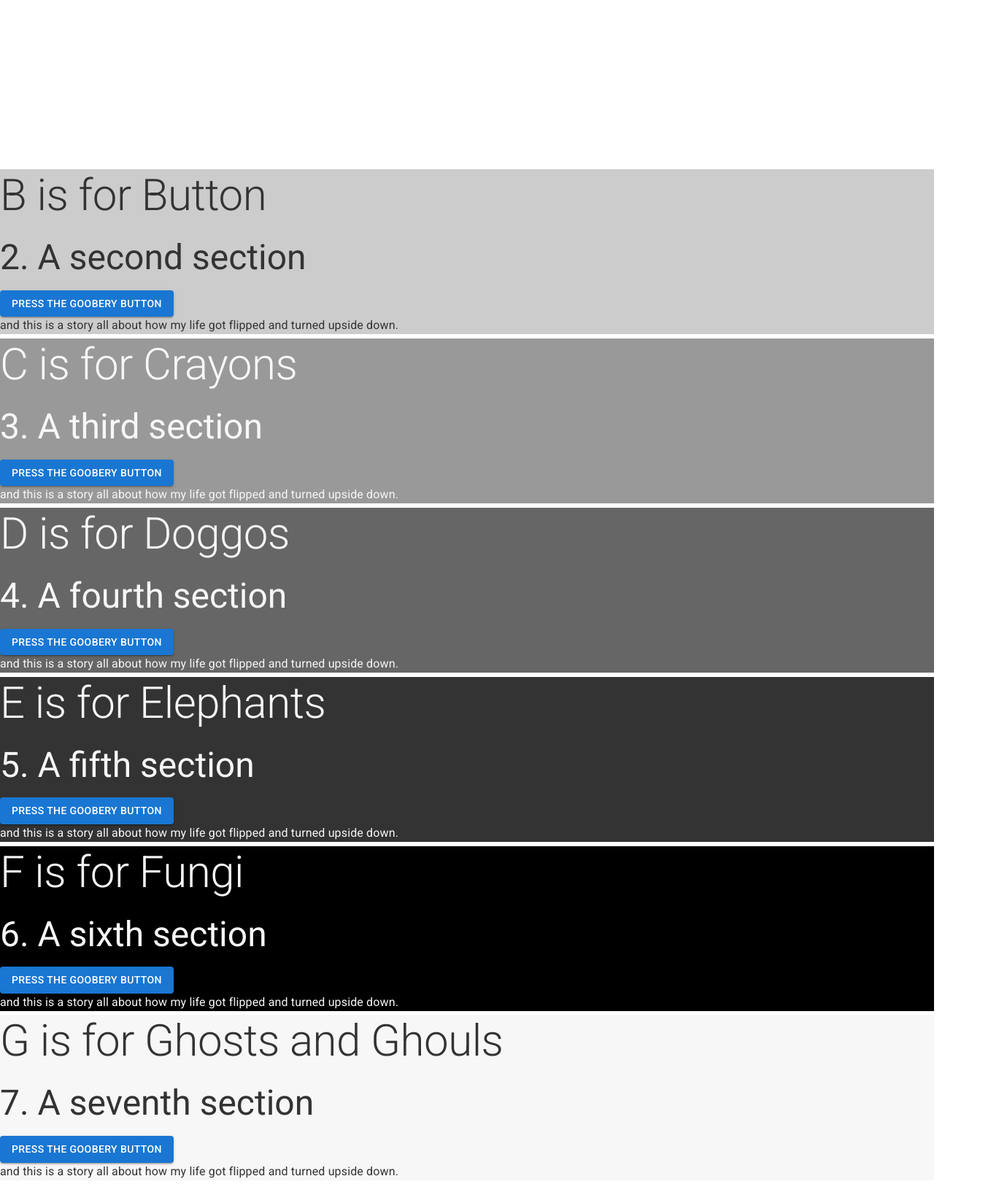
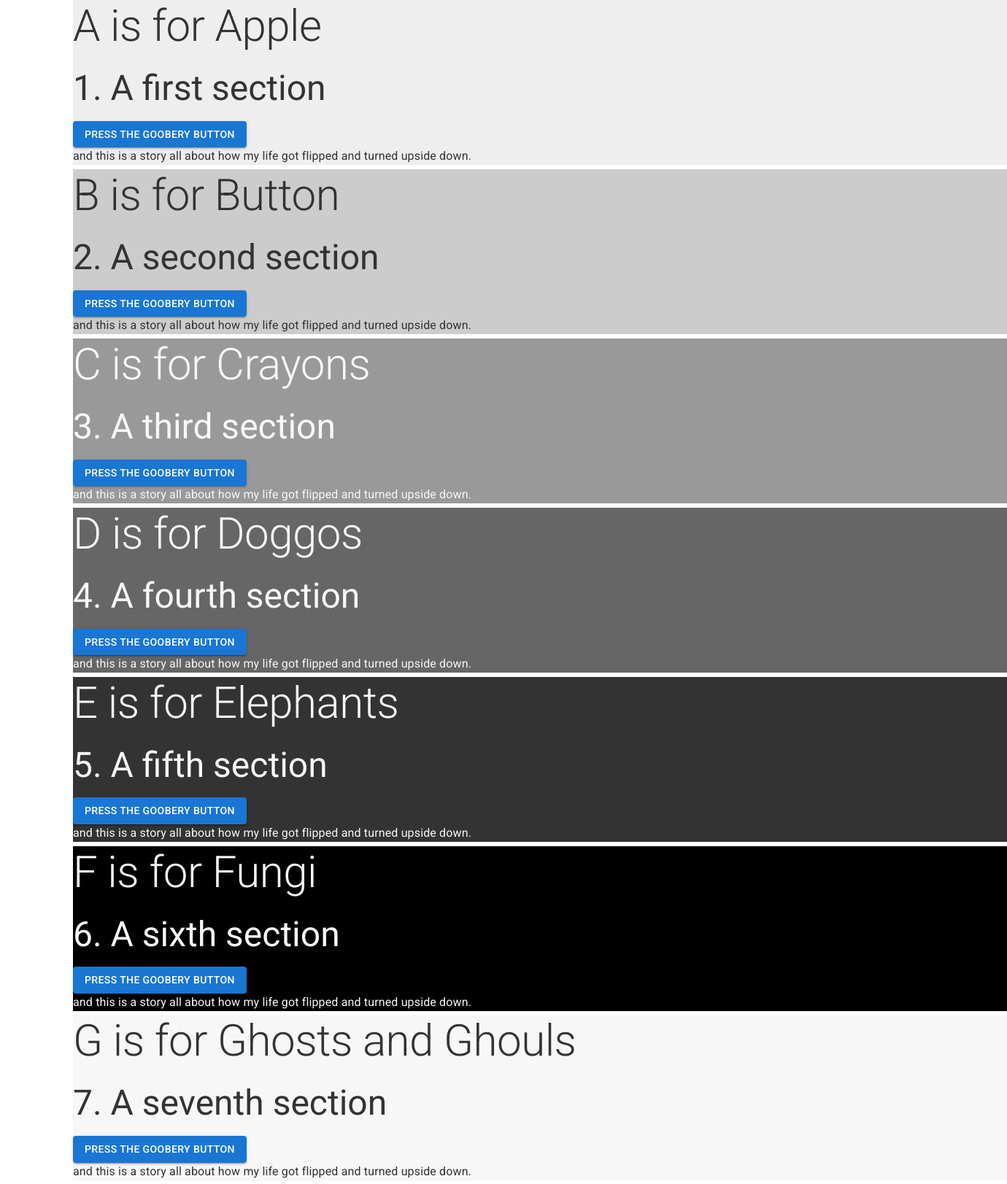
Before and after one commit to haddeeann/thehappycloud, a React (Create React App) app: page / in a window 1280 px wide. Shown: the whole page at 73% size, 1380 px wide, since content can reach past the window. Built offline with nearby package versions, Linux system fonts and the light colour scheme.

Commit message:
green sock working on child elements

```diff
--- a/src/views/Home/index.tsx
+++ b/src/views/Home/index.tsx
@@ -4,18 +4,17 @@ import styles from './Home.module.css';
 import { gsap } from 'gsap';
 
 const Home = () => {
-    const sectionOneRef = useRef();
-    let sectionsAni = gsap.timeline();
+    const el = useRef();
+    const q = gsap.utils.selector(el);
     useEffect(() => {
         // @ts-nocheck
-        sectionsAni.to(sectionOneRef.current, {
-            opacity: 0,
-            duration: 2,
-        }, 1);
+        gsap.to(q('.section'), {
+            x: 100
+        });
     });
     return (
-        <main>
-            <section className={`${styles.section} ${styles.grayOne}`} ref={sectionOneRef}>
+        <main ref={el}>
+            <section className={`${styles.section} ${styles.grayOne} section`}>
                 <Typography variant='h2' component='div' gutterBottom>
                     A is for Apple
                 </Typography>
@@ -29,7 +28,7 @@ const Home = () => {
                     and this is a story all about how <span> my life got flipped and turned upside down.</span>
                 </Typography>
             </section>
-            <section className={`${styles.section} ${styles.grayTwo}`}>
+            <section className={`${styles.section} ${styles.grayTwo} section`}>
                 <Typography variant='h2' component='div' gutterBottom>
                     B is for Button
                 </Typography>
@@ -43,7 +42,7 @@ const Home = () => {
                     and this is a story all about how <span> my life got flipped and turned upside down.</span>
                 </Typography>
             </section>
-            <section className={`${styles.section} ${styles.grayThree}`}>
+            <section className={`${styles.section} ${styles.grayThree} section`}>
                 <Typography variant='h2' component='div' gutterBottom>
                     C is for Crayons
                 </Typography>
@@ -57,7 +56,7 @@ const Home = () => {
                     and this is a story all about how <span> my life got flipped and turned upside down.</span>
                 </Typography>
             </section>
-            <section  className={`${styles.section} ${styles.grayFour}`}>
+            <section  className={`${styles.section} ${styles.grayFour} section`}>
                 <Typography variant='h2' component='div' gutterBottom>
                     D is for Doggos
                 </Typography>
@@ -71,7 +70,7 @@ const Home = () => {
                     and this is a story all about how <span> my life got flipped and turned upside down.</span>
                 </Typography>
             </section>
-            <section className={`${styles.section} ${styles.grayFive}`}>
+            <section className={`${styles.section} ${styles.grayFive} section`}>
                 <Typography variant='h2' component='div' gutterBottom>
                     E is for Elephants
                 </Typography>
@@ -85,7 +84,7 @@ const Home = () => {
                     and this is a story all about how <span> my life got flipped and turned upside down.</span>
                 </Typography>
             </section>
-            <section className={`${styles.section} ${styles.graySix}`}>
+            <section className={`${styles.section} ${styles.graySix} section`}>
                 <Typography variant='h2' component='div' gutterBottom>
                     F is for Fungi
                 </Typography>
@@ -99,7 +98,7 @@ const Home = () => {
                     and this is a story all about how <span> my life got flipped and turned upside down.</span>
                 </Typography>
             </section>
-            <section className={`${styles.section} ${styles.graySeven}`}>
+            <section className={`${styles.section} ${styles.graySeven} section`}>
                 <Typography variant='h2' component='div' gutterBottom>
                     G is for Ghosts and Ghouls
                 </Typography>
```
